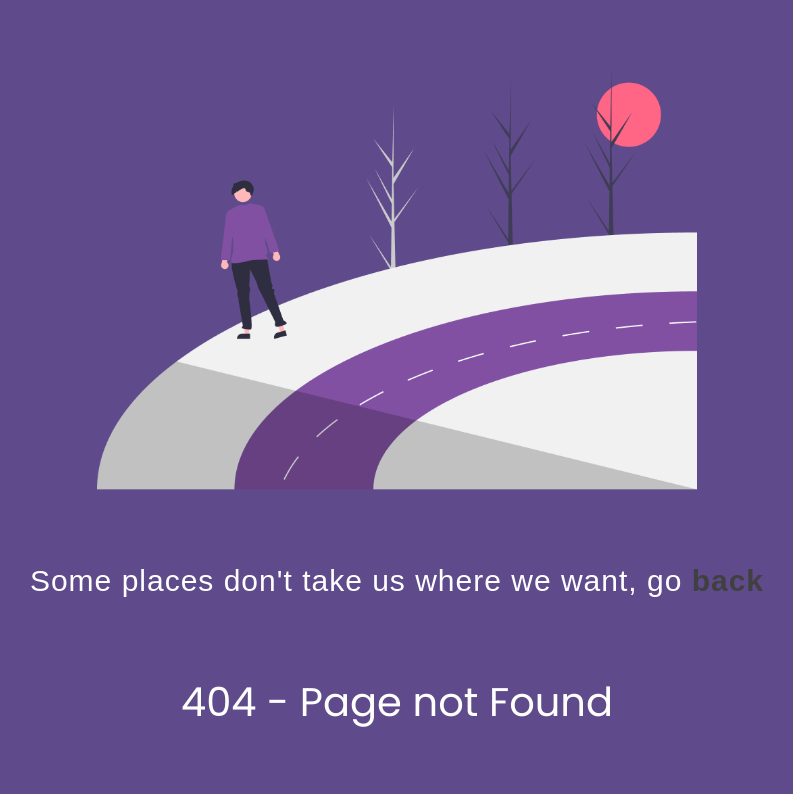
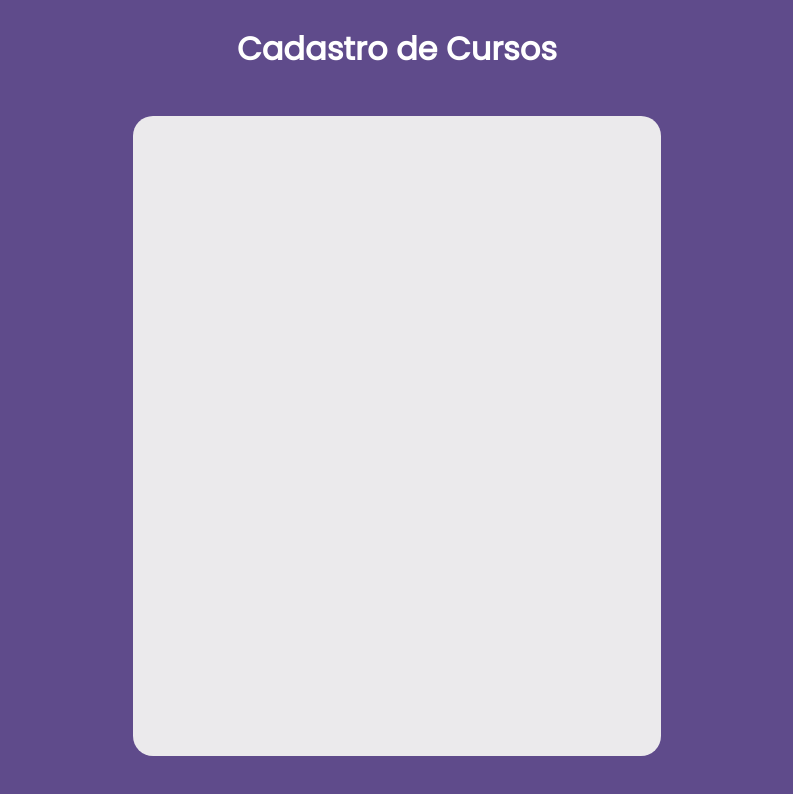
Before and after one commit to fernandopereira25608/FYI-Learning-Solutions, a React (Create React App) app: page /CadastroCurso in a window 1280 px wide. Before the commit this address had no page. Shown: the top 794 px of the page, without its empty margins (243-1036 px from the left). Built offline with nearby package versions, Linux system fonts and the light colour scheme; a web font is replaced by a local one.

Commit message:
Cadastro Estilizado

```diff
--- a/src/Pages/Adm/App.js
+++ b/src/Pages/Adm/App.js
@@ -118,11 +118,11 @@ function Admin() {
                         </div>
                         <div class="navigation-container">
                             <div class="navigation-links">
-                                <img src={Hat} class="hat-icon"  onClick={() => history.push('/CursosAdm')}/>
+                                <img src={Hat} class="hat-icon"  onClick={() => history.push('/CadastroCurso')}/>
                                 <h3 >Cursos</h3>
                             </div>
                             <div class="navigation-links">
-                                <img src={Turmas} class="turmas-icon"  onClick={() => history.push('/TurmasAdm')}/>
+                                <img src={Turmas} class="turmas-icon"  onClick={() => history.push('/CadastroTurma')}/>
                                 <h3>Turmas</h3>
                             </div>
                         </div>
--- a/src/Pages/CadastroCurso/App.js
+++ b/src/Pages/CadastroCurso/App.js
@@ -1,4 +1,7 @@
-import { Component } from "react";
+import axios from "axios";
+import React, { Component } from "react";
+
+import './CadastroCurso.css'
 
 export default class CadastroCurso extends Component{
     constructor(props){
@@ -9,8 +12,13 @@ export default class CadastroCurso extends Component{
     render() {
         return(
             <>
-            <div>
+            <div className="cadastro-curso-main">
+                <div className="cadastro-curso-title">
+                    <h1>Cadastro de Cursos</h1>
+                    <div className="cadastro-curso-container">
 
+                    </div>
+                </div>
             </div>
             </>
         )
--- /dev/null
+++ b/src/Pages/CadastroCurso/CadastroCurso.css
@@ -0,0 +1,33 @@
+.cadastro-curso-main{
+    width: 100vw;
+    height: 100vh;
+    background-color: rgba(95, 75, 139, 1);
+}
+
+.cadastro-curso-title{
+    width: 100vw;
+    height: 95vh;
+    display: flex;
+    justify-content: center;
+    align-items: center;
+    flex-direction: column;
+}
+
+.cadastro-curso-title h1{
+    color: white;
+    padding: 20px;
+    font-family: 'Poppins';
+}
+
+.cadastro-curso-container{
+    margin-top: 23px;
+    background-color:  rgba(235, 234, 236, 1);
+    height: 80vh;
+    width: 66vh;
+    display : flex;
+    flex-direction: column;
+    align-items: center;
+    justify-content : space-between;
+    border-radius: 20px;
+
+}
--- a/src/Pages/CadastroTurma/App.js
+++ b/src/Pages/CadastroTurma/App.js
@@ -0,0 +1,19 @@
+import axios from "axios";
+import React, { Component } from "react";
+
+export default class CadastroTurma extends Component{
+    constructor(props){
+        super(props);
+
+    }
+
+    render() {
+        return(
+            <>
+            <div className="cadastro-turma-main">
+
+            </div>
+            </>
+        )
+    }
+}
--- a/src/index.js
+++ b/src/index.js
@@ -13,6 +13,8 @@ import PageNotFound from './Pages/404/App';
 import CursosAdm from './Pages/CursosAdm/CursosAdm';
 import TurmasAdm from './Pages/TurmasAdm/TurmasAdm'
 import UsuariosAdm from './Pages/UsuariosAdm/UsuariosAdm';
+import CadastroCurso from './Pages/CadastroCurso/App';
+import CadastroTurma from './Pages/CadastroTurma/App';
 
 
 import {  Route, BrowserRouter as Router, Switch } from 'react-router-dom';
@@ -31,6 +33,8 @@ const routing = (
         <Route path="/CursosAdm" component={CursosAdm} />
         <Route path="/TurmasAdm" component={TurmasAdm} />
         <Route path="/UsuariosAdm" component={UsuariosAdm} />
+        <Route path="/CadastroTurma" component={CadastroTurma} />
+        <Route path="/CadastroCurso" component={CadastroCurso} />
         <Route component={PageNotFound} />
       </Switch>
     </div>
```
Also changed, not shown: src/Pages/CadastroTurma/CadastroTurma.css (added), src/Pages/TurmasAdm/TurmasStyle.css (line endings or trailing spaces).
